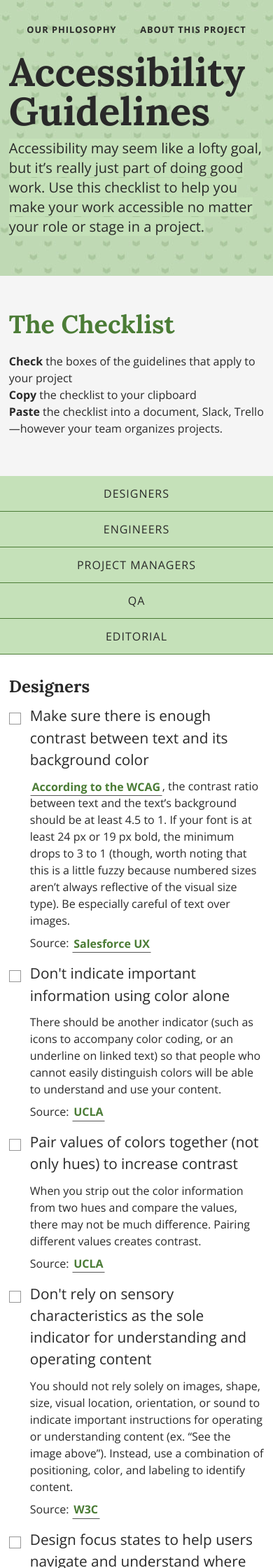
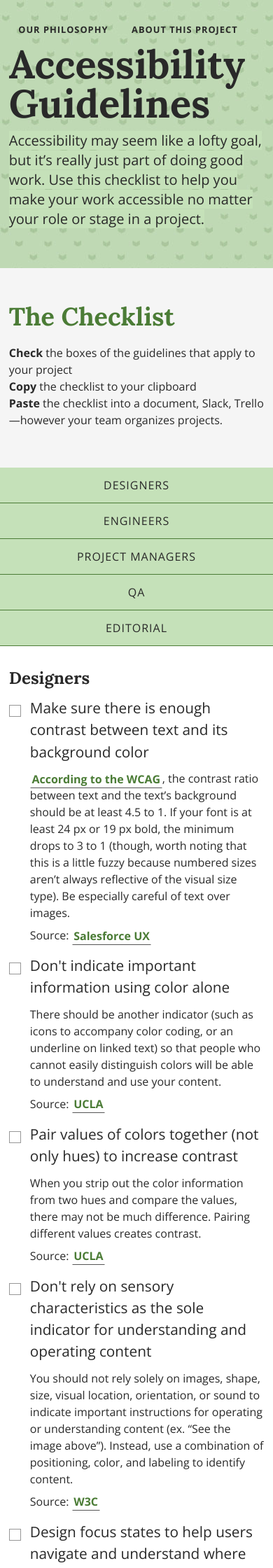
Before and after one commit to voxmedia/accessibility, a Jekyll site: the page built from index.html, in a window 390 px wide. Shown: the top 2240 px of the page at 70% size. Built offline with Jekyll 4.4.1, drawn with Linux system fonts in a browser that asks for light colours.

Commit message:
align links on small screen

```diff
--- a/_sass/_components/_c-hero.scss
+++ b/_sass/_components/_c-hero.scss
@@ -36,19 +36,16 @@
       text-transform: uppercase;
       font-size: .8em;
       border-bottom: 1px solid transparent;
-
     }
 
     a:hover {
       color: $color-medium-gray;
     }
     @media(max-width: $break-medium-small) {
-      text-align: center;
       position: static;
       top: 10px;
       right: auto;
-      margin-top: -1.5em;
-      margin-bottom: 1.5em;
+      margin: -1.5em 0 .8em 1.5em;
     }
   }
 }
```
